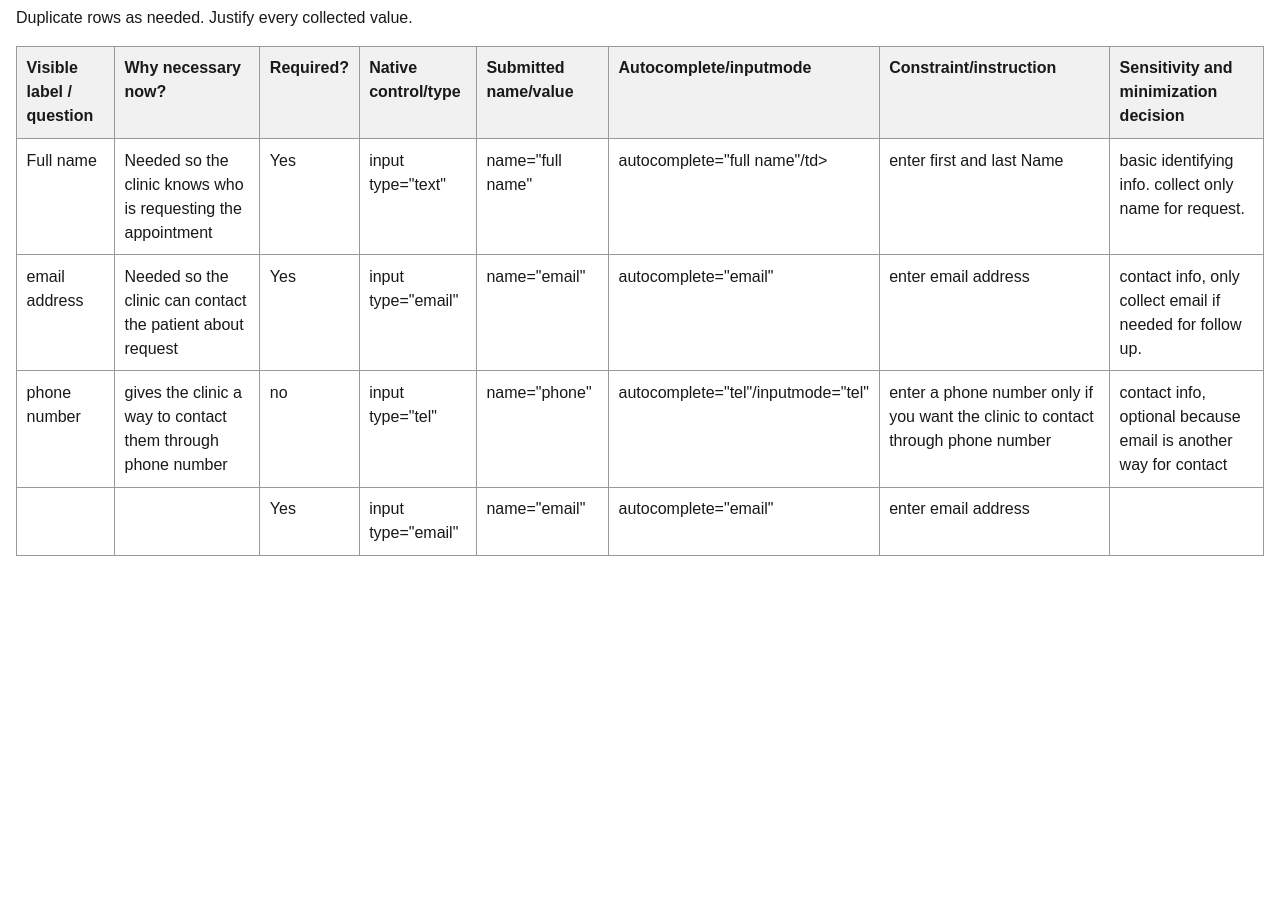
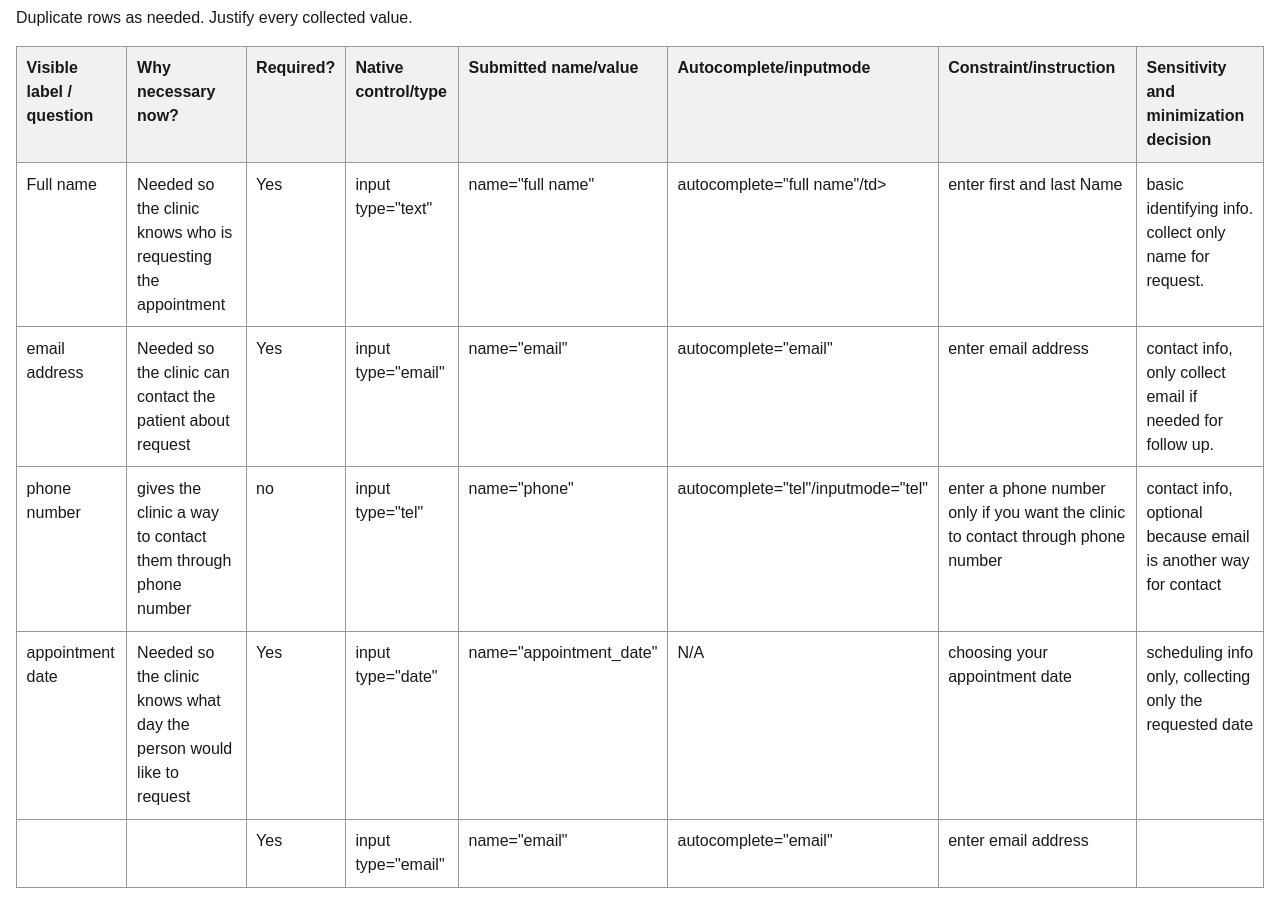
Before and after one commit to lafuent2-rgb/Fuentes-Inclusive-Form-Flow, a plain HTML site: page field-inventory-template.html in a window 1280 px wide. Shown: the part 101-1005 px from the top of the page. Before the commit the page ends 800 px from the top, so only its background shows below. Drawn offline with Linux system fonts and the light colour scheme.

Commit message:
F2 appointment date

```diff
--- a/field-inventory-template.html
+++ b/field-inventory-template.html
@@ -84,6 +84,18 @@
                 </tbody>
                 <tbody>
                     <tr>
+                        <td>appointment date</td>
+                        <td>Needed so the clinic knows what day the person would like to request</td>
+                        <td>Yes</td>
+                        <td>input type="date"</td>
+                        <td>name="appointment_date"</td>
+                        <td>N/A</td>
+                        <td>choosing your appointment date</td>
+                        <td>scheduling info only, collecting only the requested date</td>
+                    </tr>
+                </tbody>
+                <tbody>
+                    <tr>
                         <td></td>
                         <td></td>
                         <td>Yes</td>
```
